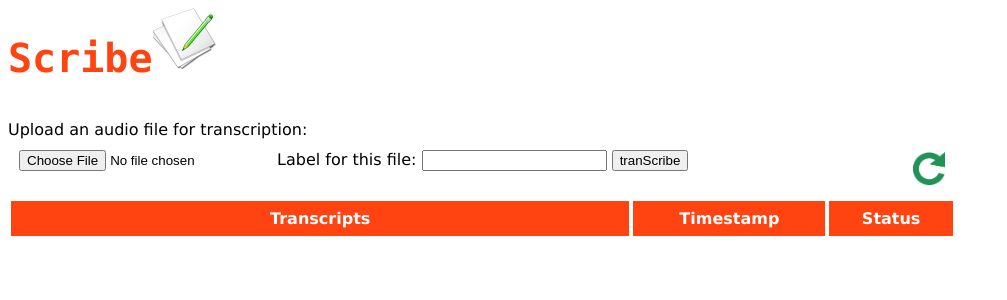
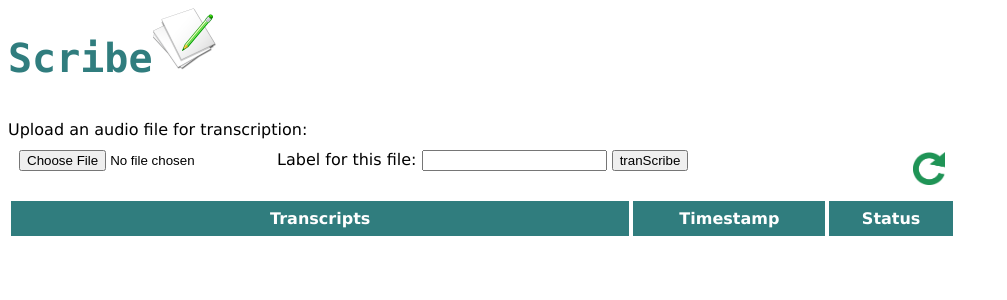
Before and after one commit to wintrode/scribe, a Flask app: page / in a window 1280 px wide. Shown: the top 300 px of the page, without its empty margins (0-1007 px from the left). Run offline with Flask 2, Linux system fonts and the light colour scheme; lists and menus that the app fills with data are empty.

Commit message:
Added server script and changed color scheme

```diff
--- a/scribe/static/css/scribe.css
+++ b/scribe/static/css/scribe.css
@@ -4,7 +4,8 @@
 }
 
 .info th {
-    background: #ff4411;
+    //background: #ff4411;
+    background: #307d7e;
     color: #ffffff;
 }
 
@@ -27,17 +28,19 @@
 
 
 h2 {
-    color: #ff4411; font-size: 40px;
+    //color: #ff4411; font-size: 40px;
+    color: #307d7e; font-size: 40px;
     font-family: "Lucida Console", Monaco, monospace;
     padding-bottom:6px;
 }
 
 
-a { color: #ff4411; transition: .5s; -moz-transition: .5s; -webkit-transition: .5s; -o-transition: .5s; }
+a { color: #307d7e; transition: .5s; -moz-transition: .5s; -webkit-transition: .5s; -o-transition: .5s; }
 
 
 a:hover {
-    color: #a03c21
+    //color: #a03c21
+    color: #707d7e
 }
 
 body {
```
Also changed, not shown: other parts of scribe/static/css/scribe.css (+2 -1 lines), 1 other file.
